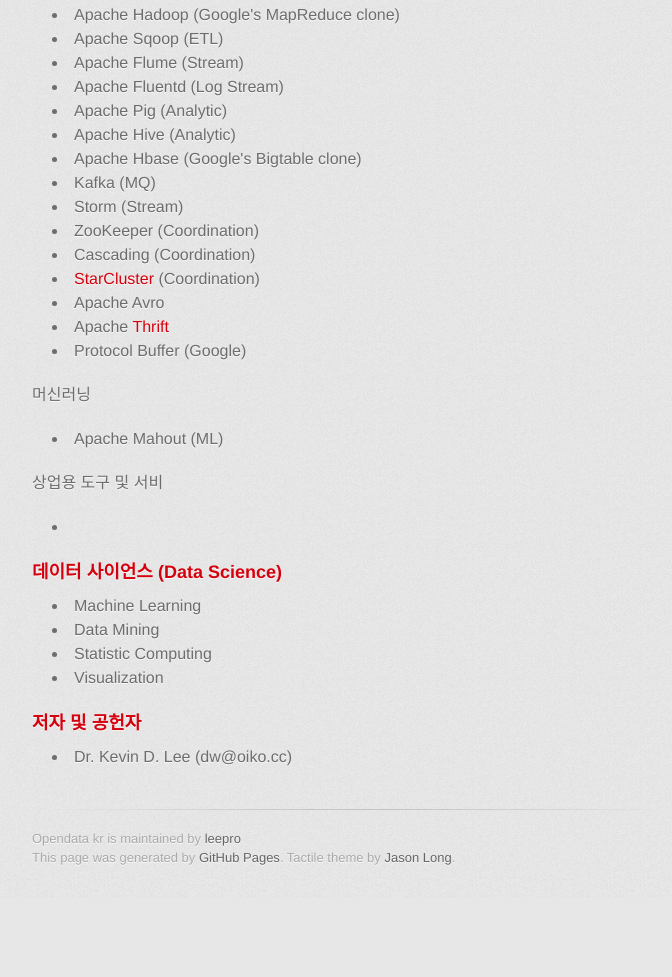
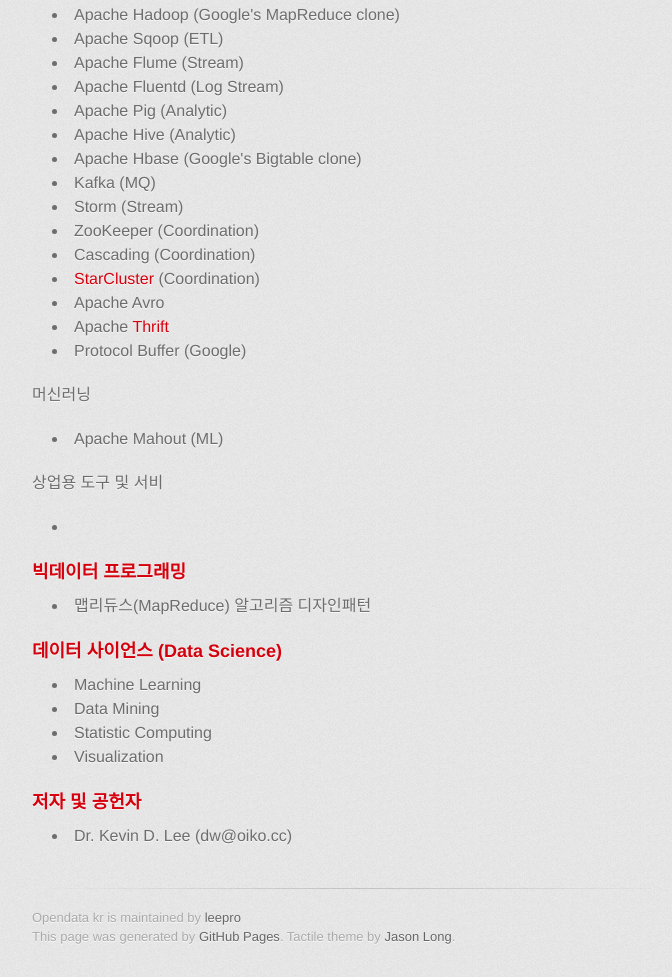
Before and after one commit to leepro/opendata_kr, a plain HTML site: page index.html in a window 1280 px wide. Shown: the part 801-1778 px from the top of the page, without its empty margins (298-970 px from the left). Before the commit the page ends 1699 px from the top, so only its background shows below. Drawn offline with Linux system fonts and the light colour scheme; a web font is replaced by a local one.

Commit message:
add MR section

```diff
--- a/index.html
+++ b/index.html
@@ -88,6 +88,13 @@
 </ul>
 
 <h3>
+<a name="rather-drive-stick" class="anchor" href="#rather-drive-stick"><span class="octicon octicon-link"></span></a>빅데이터 프로그래밍</h3>
+
+<ul>
+  <li>맵리듀스(MapReduce) 알고리즘 디자인패턴</li>
+</ul>
+
+<h3>
 <a name="rather-drive-stick" class="anchor" href="#rather-drive-stick"><span class="octicon octicon-link"></span></a>데이터 사이언스 (Data Science)</h3>
 
 <ul>
```
